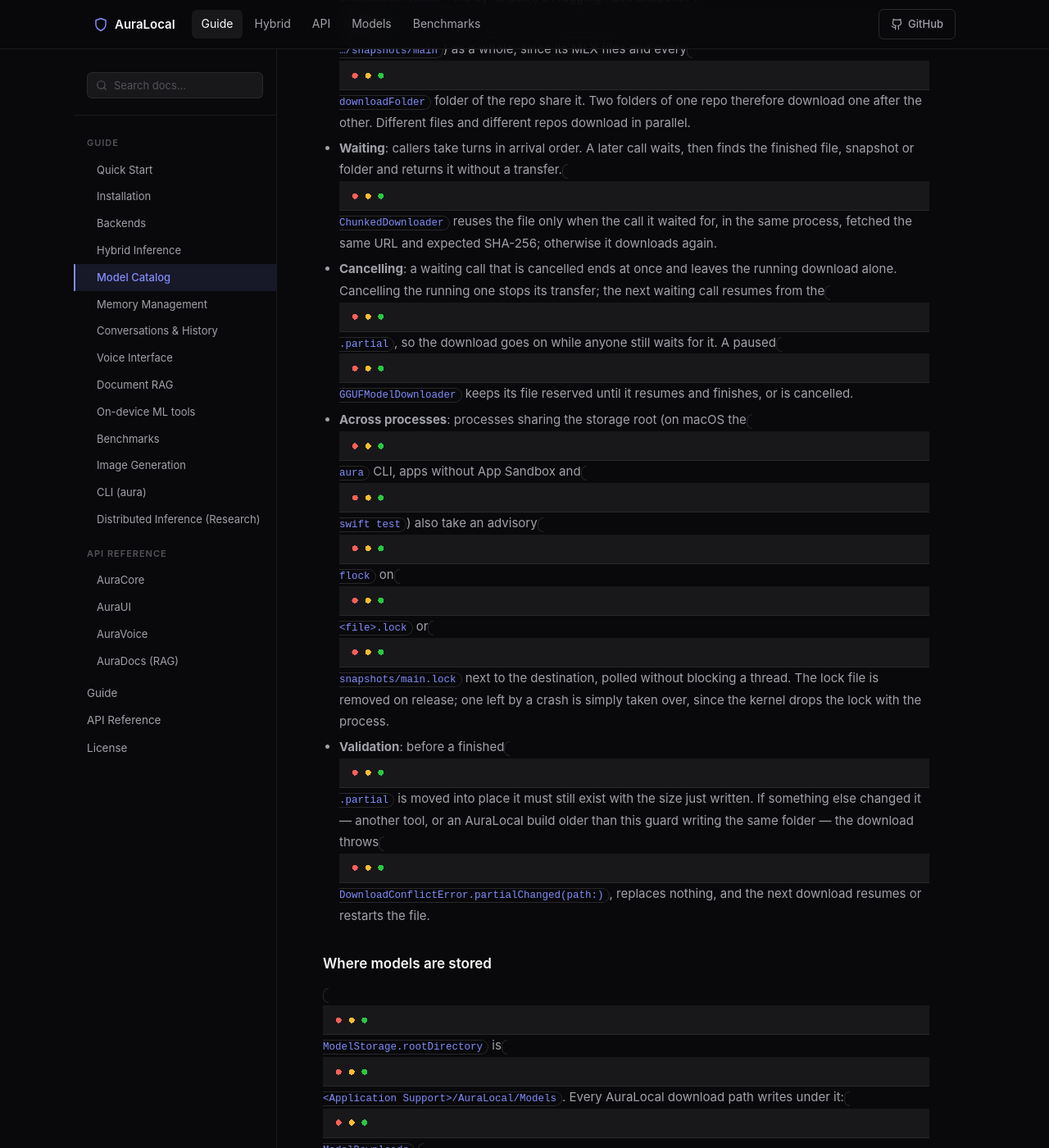
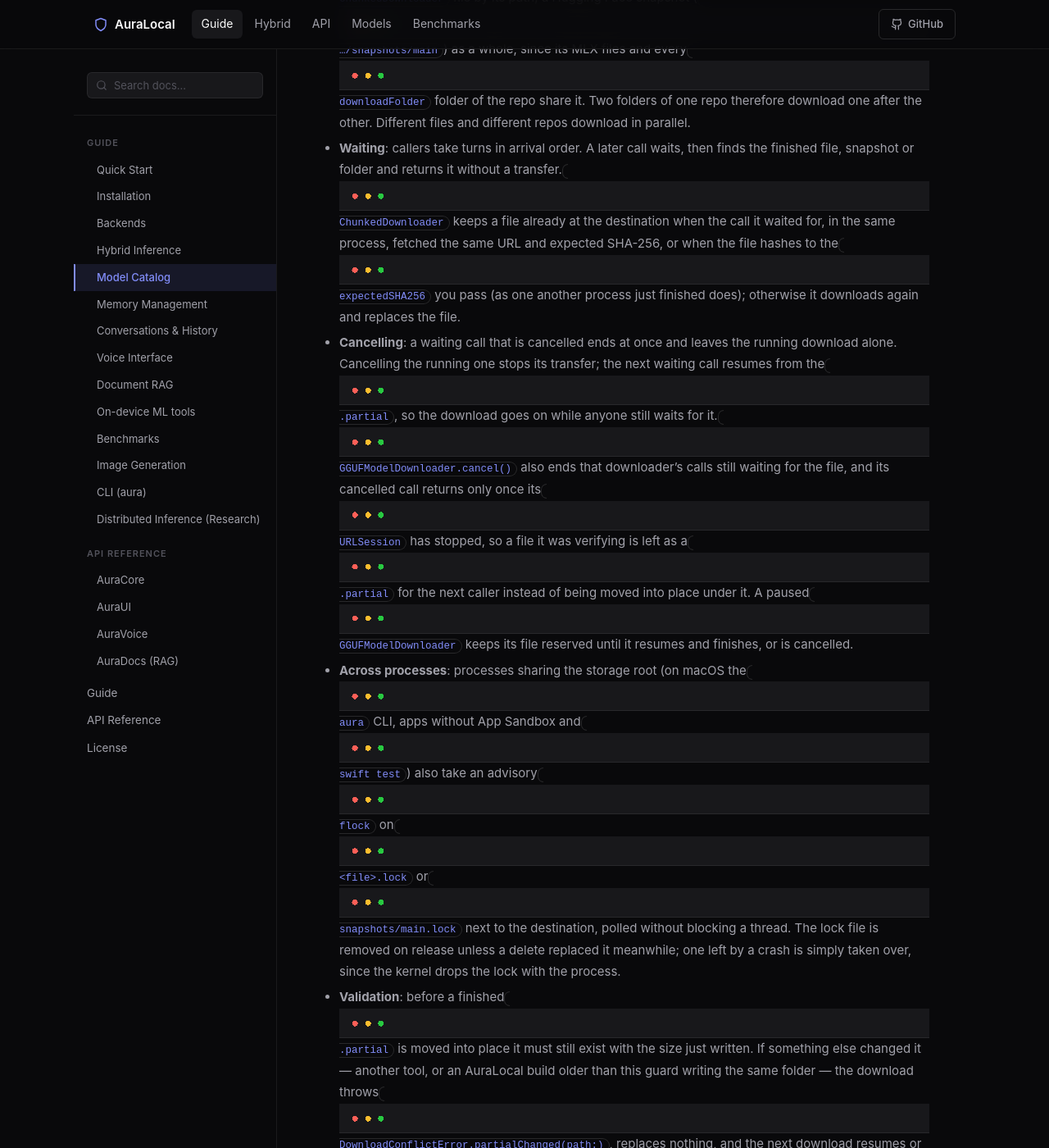
Before and after one commit to iOSDevC/AuraLocal, a Jekyll site: the page built from docs/guide/models.md, in a window 1280 px wide and 1400 px high, scrolled down 51835 px. Shown: the whole window at 82% size. Built offline with Jekyll 4.4.1, drawn with Linux system fonts in a browser that asks for light colours.

Commit message:
docs: describe file reuse and cancel in concurrent downloads
Co-Authored-By: Claude Opus 5.5 <noreply@anthropic.com>

```diff
--- a/docs/guide/models.md
+++ b/docs/guide/models.md
@@ -662,16 +662,20 @@ Library downloads it, the `aura` CLI and AuraExample at once — is safe:
   folders of one repo therefore download one after the other. Different files and different repos download in
   parallel.
 - **Waiting**: callers take turns in arrival order. A later call waits, then finds the finished file, snapshot or
-  folder and returns it without a transfer. `ChunkedDownloader` reuses the file only when the call it waited for, in
-  the same process, fetched the same URL and expected SHA-256; otherwise it downloads again.
+  folder and returns it without a transfer. `ChunkedDownloader` keeps a file already at the destination when the
+  call it waited for, in the same process, fetched the same URL and expected SHA-256, or when the file hashes to the
+  `expectedSHA256` you pass (as one another process just finished does); otherwise it downloads again and replaces
+  the file.
 - **Cancelling**: a waiting call that is cancelled ends at once and leaves the running download alone. Cancelling
   the running one stops its transfer; the next waiting call resumes from the `.partial`, so the download goes on
-  while anyone still waits for it. A paused `GGUFModelDownloader` keeps its file reserved until it resumes and
-  finishes, or is cancelled.
+  while anyone still waits for it. `GGUFModelDownloader.cancel()` also ends that downloader's calls still waiting
+  for the file, and its cancelled call returns only once its `URLSession` has stopped, so a file it was verifying
+  is left as a `.partial` for the next caller instead of being moved into place under it. A paused
+  `GGUFModelDownloader` keeps its file reserved until it resumes and finishes, or is cancelled.
 - **Across processes**: processes sharing the storage root (on macOS the `aura` CLI, apps without App Sandbox and
   `swift test`) also take an advisory `flock` on `<file>.lock` or `snapshots/main.lock` next to the destination,
-  polled without blocking a thread. The lock file is removed on release; one left by a crash is simply taken over,
-  since the kernel drops the lock with the process.
+  polled without blocking a thread. The lock file is removed on release unless a delete replaced it meanwhile; one
+  left by a crash is simply taken over, since the kernel drops the lock with the process.
 - **Validation**: before a finished `.partial` is moved into place it must still exist with the size just
   written. If something else changed it — another tool, or an AuraLocal build older than this guard writing the
   same folder — the download throws `DownloadConflictError.partialChanged(path:)`, replaces nothing, and the next
```
Also changed, not shown: docs/api/core.md (+3 -2 lines), CHANGELOG.md.
